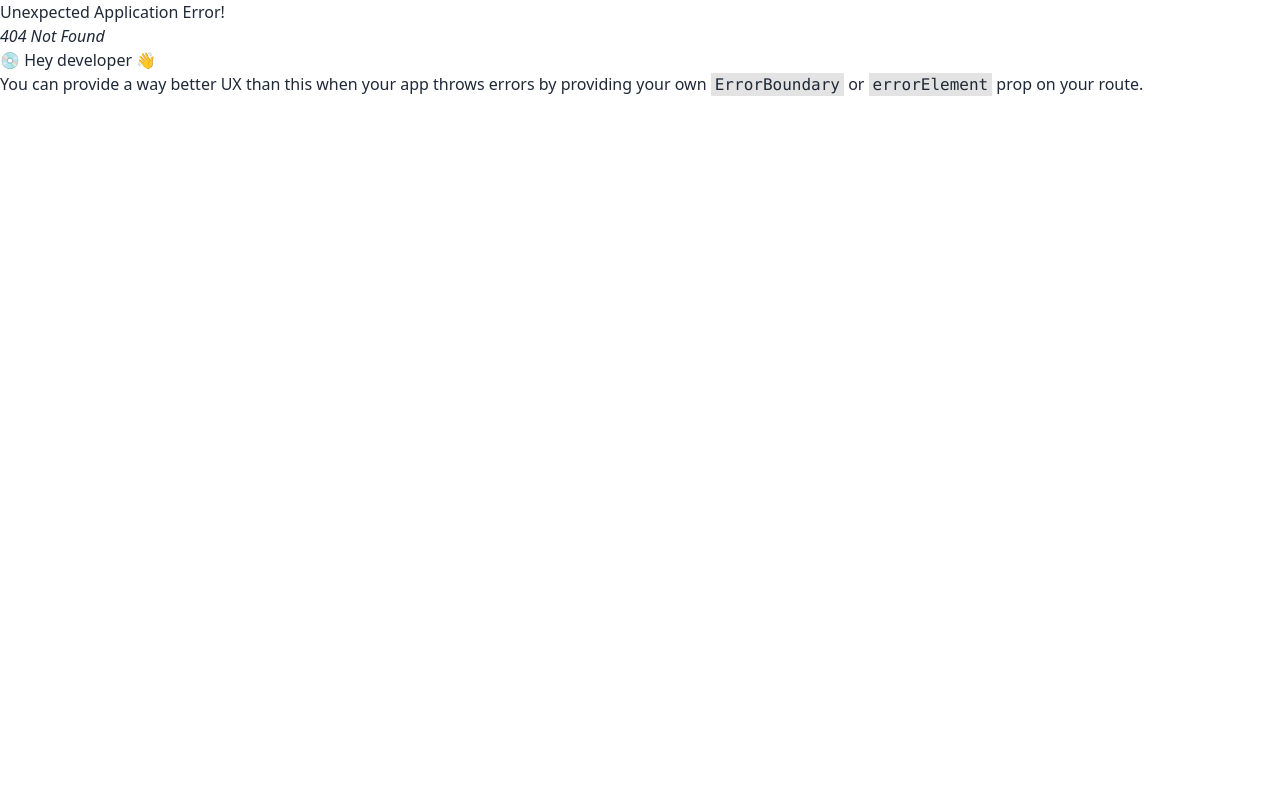
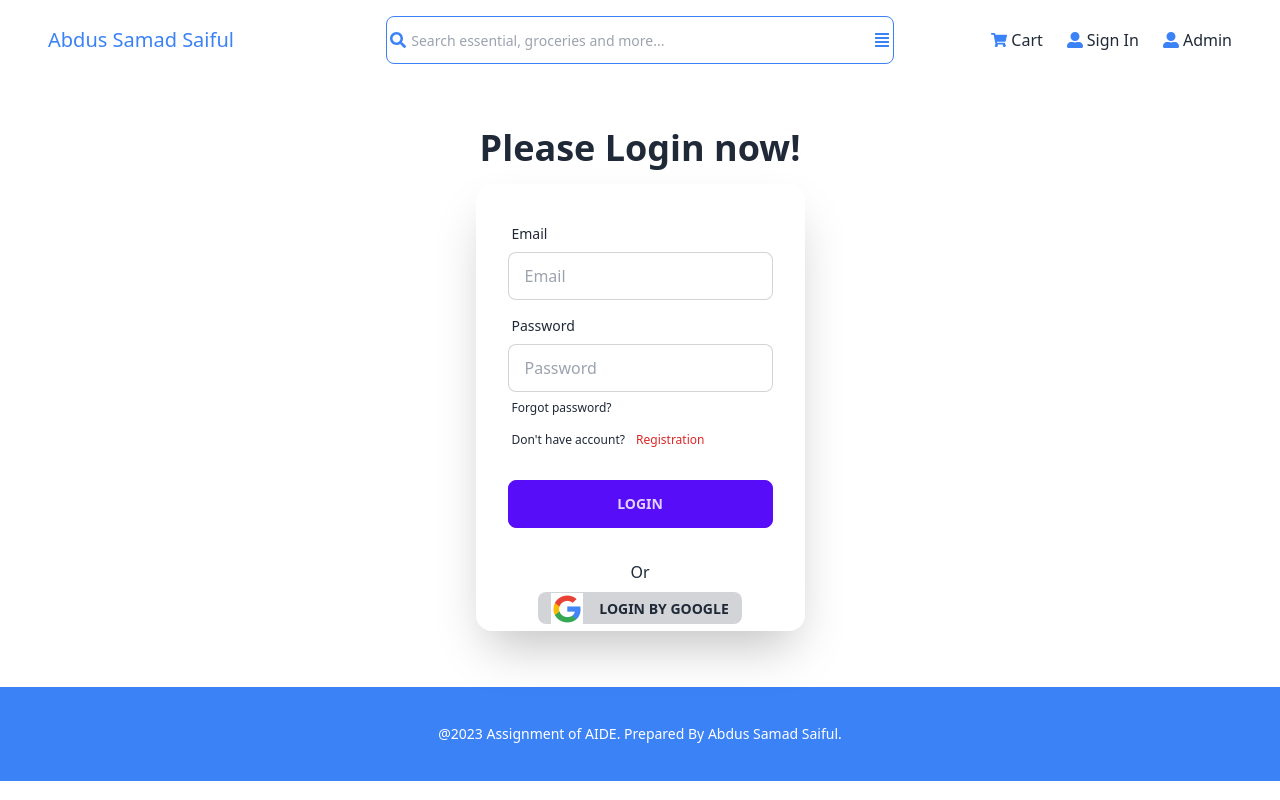
Before and after one commit to abdussamadsaiful7/AIDE-commercial-project, a React (Vite) app: page /login in a window 1280 px wide. Before the commit this address had no page. Built offline with nearby package versions, Linux system fonts and the light colour scheme; no server answers.

Commit message:
added firebase and login page

```diff
--- a/package.json
+++ b/package.json
@@ -10,6 +10,7 @@
     "preview": "vite preview"
   },
   "dependencies": {
+    "firebase": "^10.0.0",
     "localforage": "^1.10.0",
     "match-sorter": "^6.3.1",
     "react": "^18.2.0",
--- /dev/null
+++ b/src/Components/Admin/Admin.jsx
@@ -0,0 +1,11 @@
+import React from 'react';
+
+const Admin = () => {
+    return (
+        <div>
+            <h1>This Admin component</h1>
+        </div>
+    );
+};
+
+export default Admin;
--- /dev/null
+++ b/src/Components/AuthProviders/AuthProviders.jsx
@@ -0,0 +1,54 @@
+import React, { createContext, useEffect, useState, } from 'react';
+import { GoogleAuthProvider, createUserWithEmailAndPassword, getAuth, onAuthStateChanged, signInWithEmailAndPassword, signInWithPopup, signOut } from "firebase/auth";
+import app from '../firebase/firebase.config';
+
+export const AuthContext = createContext(null);
+
+const AuthProviders = ({ children }) => {
+    const auth = getAuth(app);
+
+    const [user, setUser] = useState(null);
+    const [loading, setLoading] = useState(true);
+
+
+    const createUser = (email, password)=>{
+     setLoading(true)
+     return createUserWithEmailAndPassword(auth, email, password);
+    }
+
+    const logIn =(email, password)=>{
+     setLoading(true)
+     return signInWithEmailAndPassword(auth, email, password)
+    }
+
+    const logOut =()=>{
+     return signOut(auth)
+    }
+
+
+    useEffect(()=>{
+     const unsubscribe = onAuthStateChanged(auth, currentUser =>{
+         setUser(currentUser);
+         setLoading(false);
+     })
+     return ()=>{
+         return unsubscribe();
+     }
+    },[])
+
+
+    const authInfo ={
+        user,
+        loading,
+        createUser,
+        logIn,
+        logOut
+    }
+    return (
+    <AuthContext.Provider value={authInfo}>
+        {children}
+    </AuthContext.Provider>
+    )
+};
+
+export default AuthProviders;
--- a/src/Components/HomePage/Home/Home.jsx
+++ b/src/Components/HomePage/Home/Home.jsx
@@ -3,13 +3,14 @@
 import { Pagination } from 'swiper/modules';
 import 'swiper/css/pagination';
 import 'swiper/css';
-import banner1 from '../../../assets/pic1.jpg'
-import banner2 from '../../../assets/banner2.jpg'
-import banner3 from '../../../assets/banner3.jpg'
-import banner4 from '../../../assets/banner4.jpg'
-import banner5 from '../../../assets/banner5.png'
-import banner6 from '../../../assets/banner6.png'
-import banner7 from '../../../assets/banner7.jpg'
+import banner1 from '../../../assets/pic1.jpg';
+import banner2 from '../../../assets/banner2.jpg';
+import banner3 from '../../../assets/banner3.jpg';
+import banner4 from '../../../assets/banner4.jpg';
+import banner5 from '../../../assets/banner5.png';
+import banner6 from '../../../assets/banner6.png';
+import banner7 from '../../../assets/banner7.jpg';
+import Trending from '../Trending/Trending';
 
 const Home = () => {
     return (
@@ -23,6 +24,7 @@
                 <SwiperSlide><img className='h-[471px] w-full' src={banner5} alt="photo" /></SwiperSlide>
                 <SwiperSlide><img className='h-[471px] w-full' src={banner6} alt="photo" /></SwiperSlide>
             </Swiper>
+            <Trending/>
         </div>
     );
 };
--- a/src/Components/HomePage/Navbar/Navber.jsx
+++ b/src/Components/HomePage/Navbar/Navbar.jsx
@@ -2,7 +2,7 @@
 import { Link } from 'react-router-dom';
 import { FaAlignJustify, FaSearch, FaShoppingCart, FaUserAlt, } from "react-icons/fa";
 
-const Navber = () => {
+const Navbar = () => {
     return (
         <div className='pt-2 px-10'>
             <div className="navbar bg-base-100">
@@ -13,7 +13,7 @@
                         </label>
                         <ul tabIndex={0} className="menu menu-sm dropdown-content mt-3 z-[1] p-2 shadow bg-base-100 rounded-box w-52">
                             <Link><a className=" flex items-center mr-2"><FaShoppingCart />Cart</a></Link>
-                            <Link><a className=" flex items-center mr-2"><FaUserAlt />sign Up/Sign In</a></Link>
+                            <Link to='/login'><a className=" flex items-center mr-2"><FaUserAlt />Sign In</a></Link>
                             <Link><a className=" flex items-center mr-2"><FaUserAlt />Admin</a></Link>
                         </ul>
                     </div>
@@ -30,12 +30,16 @@
 
                 <div className="navbar-end space-x-6">
                     <Link><a className=" flex items-center"> <span className='mr-1 text-blue-500'><FaShoppingCart /></span>Cart</a></Link>
-                    <Link><a className=" flex items-center"> <span className='mr-1 text-blue-500'><FaUserAlt /></span>sign Up/Sign In</a></Link>
-                    <Link><a className=" flex items-center"> <span className='mr-1 text-blue-500'><FaUserAlt /></span>Admin</a></Link>
+
+
+                    <Link to='/login'><button className=" flex items-center"> <span className='mr-1 text-blue-500'><FaUserAlt /></span>Sign In</button></Link>
+
+
+                    <Link to='/admin'><a className=" flex items-center"> <span className='mr-1 text-blue-500'><FaUserAlt /></span>Admin</a></Link>
                 </div>
             </div>
         </div>
     );
 };
 
-export default Navber;
+export default Navbar;
--- /dev/null
+++ b/src/Components/Login/Login.jsx
@@ -0,0 +1,101 @@
+import { GoogleAuthProvider, getAuth, signInWithPopup } from 'firebase/auth';
+import React, { useContext } from 'react';
+import app from '../firebase/firebase.config';
+import { Link, useLocation, useNavigate } from 'react-router-dom';
+import { AuthContext } from '../AuthProviders/AuthProviders';
+import google from '../../assets/logo/google.png'
+
+const Login = () => {
+
+    const auth = getAuth(app);
+    const navigate = useNavigate();
+    const location = useLocation();
+    const from = location.state?.from?.pathname || '/'
+
+    //sign in by google
+    const googleProvider = new GoogleAuthProvider();
+    const handleLoginWithGoogle =()=>{
+        signInWithPopup(auth, googleProvider)
+        .then(result=>{
+            const user = result.user;
+            console.log(user)
+            navigate(from,{replace: true})
+            //toast.success('Successfully login by Google!')
+        })
+        .catch(error=>{
+            const errorMessage = error.message;
+        })
+    }
+
+    const {logIn} =useContext(AuthContext);
+    const handleLogin =(event)=>{
+        event.preventDefault();
+
+        const form = event.target;
+        const email = form.email.value;
+        const password = form.password.value;
+        console.log(email, password);
+
+        logIn(email, password)
+        .then(result=>{
+            const loggedUser =result.user;
+            console.log(loggedUser)
+            navigate(from,{replace: true})
+            form.reset()
+           // toast.success('Successfully login!')
+
+        })
+        .catch(error=>{
+            console.log(error.message)
+        })
+    }
+
+
+
+    return (
+        <div>
+            <div className="hero pt-10">
+                <div className="hero-content flex-col">
+                    <div className="text-center">
+                        <h1 className="text-4xl font-bold">Please Login now!</h1>
+                    </div>
+                    <div className="card flex-shrink-0 w-full max-w-sm shadow-2xl bg-base-100">
+                        <form onSubmit={handleLogin} className="card-body">
+                            <div className="form-control">
+                                <label className="label">
+                                    <span className="label-text">Email</span>
+                                </label>
+                                <input type="email" name="email" placeholder="Email" className="input input-bordered" required />
+                            </div>
+                            <div className="form-control">
+                                <label className="label">
+                                    <span className="label-text">Password</span>
+                                </label>
+                                <input type="password" name='password' placeholder="Password" className="input input-bordered" required />
+                                <label className="label">
+                                    <a href="#" className="label-text-alt link link-hover">Forgot password?</a>
+                                </label>
+                                <label className="label">
+                                    <a href="#" className="label-text-alt ">Don't have account? <Link className='link link-hover text-red-600 ml-2'
+                                    to='/signUp'>Registration</Link></a>
+                                </label>
+                            </div>
+                            <div className="form-control mt-4">
+                                <button className="btn btn-primary">Login</button>
+                            </div>
+                        </form>
+                        <div className='text-center'>
+                            <p>Or</p>
+                            <div className=" mt-2">
+                                <button onClick={handleLoginWithGoogle} className="btn btn-sm btn-active hover:bg-blue-600 hover:text-white btn-ghost">
+                                    <img className='w-8 h-8 mr-2' src={google} /> Login by Google</button>
+                            </div>
+                        </div>
+                    </div>
+                </div>
+            </div>
+        </div>
+    );
+};
+
+export default Login;
--- a/src/Components/Main/Main.jsx
+++ b/src/Components/Main/Main.jsx
@@ -1,17 +1,17 @@
 import React from 'react';
 import Home from '../HomePage/Home/Home';
-import Navber from '../HomePage/Navbar/Navber';
 import Footer from '../HomePage/Footer/Footer';
 import Trending from '../HomePage/Trending/Trending';
+import Navbar from '../HomePage/Navbar/Navbar';
+import { Outlet } from 'react-router-dom';
 
 
 const Main = () => {
     return (
         <div>
-            <Navber/>
-            <Home/>
-            <Trending/>
-            <Footer/>
+            <Navbar />
+            <Outlet />
+            <Footer />
         </div>
     );
 };
--- /dev/null
+++ b/src/Components/SignUp/SignUp.jsx
@@ -0,0 +1,11 @@
+import React from 'react';
+
+const SignUp = () => {
+    return (
+        <div>
+            <h1>This is Sign Up</h1>
+        </div>
+    );
+};
+
+export default SignUp;
--- /dev/null
+++ b/src/Components/firebase/firebase.config.js
@@ -0,0 +1,27 @@
+// Import the functions you need from the SDKs you need
+import { initializeApp } from "firebase/app";
+// TODO: Add SDKs for Firebase products that you want to use
+// https://firebase.google.com/docs/web/setup#available-libraries
+
+// Your web app's Firebase configuration
+const firebaseConfig = {
+    apiKey: import.meta.env.VITE_apiKey,
+    authDomain: import.meta.env.VITE_authDomain,
+    projectId: import.meta.env.VITE_projectId,
+    storageBucket: import.meta.env.VITE_storageBucket,
+    messagingSenderId: import.meta.env.VITE_messagingSenderId,
+    appId: import.meta.env.VITE_appId
+};
+// const firebaseConfig = {
+//   apiKey: "AIzaSyA9Tnh9SkiznkRb0F1Y3yuj2LotXZR9i6Q",
+//   authDomain: "aide-task.firebaseapp.com",
+//   projectId: "aide-task",
+//   storageBucket: "aide-task.appspot.com",
+//   messagingSenderId: "521481830872",
+//   appId: "1:521481830872:web:2de6190b926036a4ad32ad"
+// };
+
+
+// Initialize Firebase
+const app = initializeApp(firebaseConfig);
+export default app;
--- a/src/main.jsx
+++ b/src/main.jsx
@@ -7,9 +7,12 @@
   RouterProvider,
 } from "react-router-dom";
 import router from './Router/Router.jsx';
+import AuthProviders from './Components/AuthProviders/AuthProviders.jsx';
 
 ReactDOM.createRoot(document.getElementById('root')).render(
   <React.StrictMode>
+    <AuthProviders>
       <RouterProvider router={router} />
+    </AuthProviders>
   </React.StrictMode>,
 )
```
Also changed, not shown: src/Router/Router.jsx (+17 -2 lines), src/assets/logo/google.png (added), 1 other file (tests, documents, lock files or other folders).
